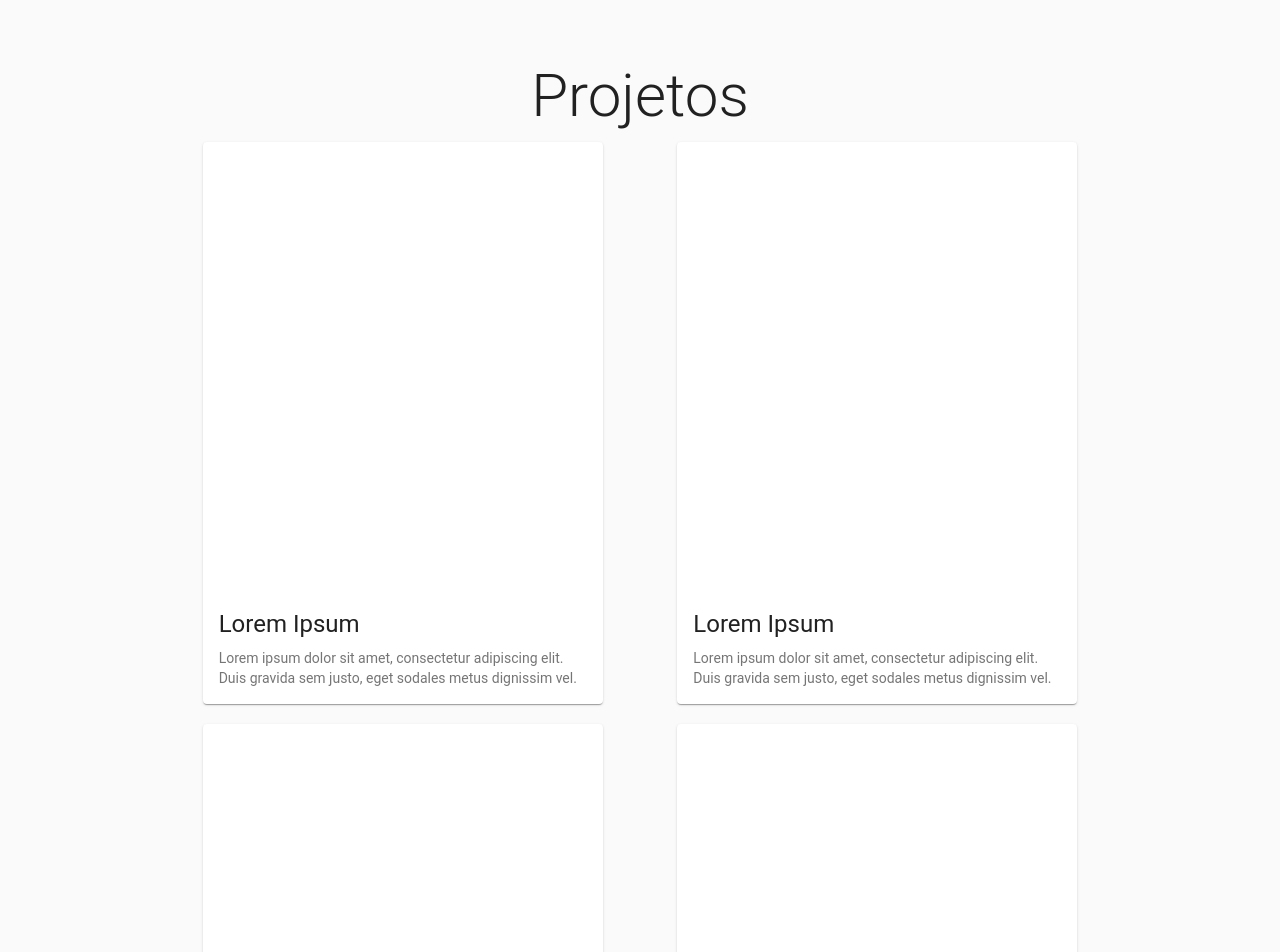
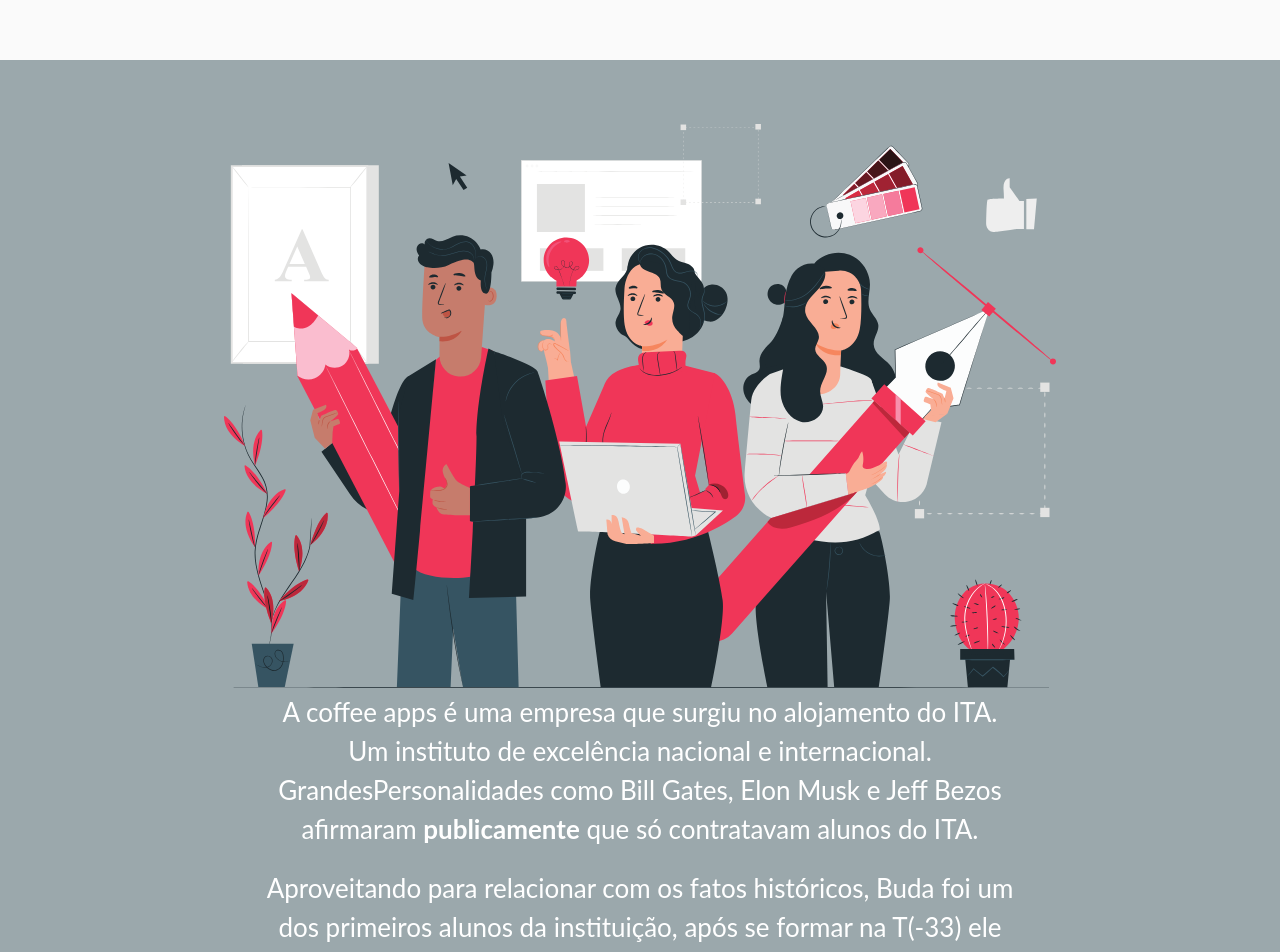
Before and after one commit to hentt30/coffe-apps-page, a React (Create React App) app in the folder landing-page/: page / in a window 1280 px wide. Shown: the part 740-1692 px from the top of the page. Built offline with nearby package versions, Linux system fonts and the light colour scheme.

Commit message:
About us page added

```diff
--- a/landing-page/src/LandingPage/App.js
+++ b/landing-page/src/LandingPage/App.js
@@ -7,6 +7,7 @@
 import AppBar from "./NavBar/NavBar.js";
 import Projetos from "./Projetos/Projetos";
 import Contato from "./Contato/Contato";
+import Sobre from "./Sobre/Sobre";
 import styled from "styled-components";
 import * as Scroll from "react-scroll"; // eslint-disable-next-line
 import Toolbar from "@material-ui/core/Toolbar";
@@ -48,6 +49,7 @@
         <ThemeProvider theme={theme}>
           <AppBar handler={this.handler} />
           <Home ref={this.scrollHome} />
+          <Sobre />
           <Projetos ref={this.scrollProjetos} />
           <Contato />
         </ThemeProvider>
--- a/landing-page/src/LandingPage/NavBar/NavBar.js
+++ b/landing-page/src/LandingPage/NavBar/NavBar.js
@@ -8,12 +8,12 @@
 import SearchIcon from "@material-ui/icons/Search";
 import InputBase from "@material-ui/core/InputBase";
 import { Link, animateScroll as scroll } from "react-scroll";
-import Hidden from '@material-ui/core/Hidden';
+import Hidden from "@material-ui/core/Hidden";
 
 const useStyles = makeStyles(theme => ({
   root: {
     flexGrow: 1,
-    fontFamily: "lato",
+    fontFamily: "lato"
   },
   appBar: {
     display: "flex",
@@ -23,10 +23,10 @@
   topBar: {
     display: "flex",
     justifyContent: "space-between",
-    [theme.breakpoints.down('xs')]: {
-      justifyContent: "center",
+    [theme.breakpoints.down("xs")]: {
+      justifyContent: "center"
     },
-    width: "1366px",
+    width: "1366px"
   },
   buttons: {
     display: "flex",
@@ -37,7 +37,7 @@
   },
   title: {
     flexGrow: 1
-  },
+  }
   /*search: {
     position: "relative",
     borderRadius: theme.shape.borderRadius,
@@ -83,10 +83,10 @@
   return (
     <div className={classes.root}>
       <AppBar className={classes.appBar} position="fixed" color="secondary">
-        <div style={{display: "flex", justifyContent: "center"}}>
+        <div style={{ display: "flex", justifyContent: "center" }}>
           <Toolbar className={classes.topBar}>
             <Hidden xsDown>
-            <Grid item style={{display: "flex", alignItems: "center"}}>
+              <Grid item style={{ display: "flex", alignItems: "center" }}>
                 <img
                   src={window.location.origin + "/workplace.svg"}
                   height="64px"
@@ -103,11 +103,20 @@
                   offset={-70}
                   duration={500}
                 >
-                <Button color="inherit" >Home</Button>
+                  <Button color="inherit">Home</Button>
                 </Link>
               </Grid>
               <Grid item>
+                <Link
+                  activeClass="active"
+                  to="sobre"
+                  spy={true}
+                  smooth={true}
+                  offset={-70}
+                  duration={500}
+                >
                   <Button color="inherit">Sobre</Button>
+                </Link>
               </Grid>
               <Grid item>
                 <Link
@@ -118,7 +127,7 @@
                   offset={-70}
                   duration={500}
                 >
-                <Button color="inherit" >Projetos</Button>
+                  <Button color="inherit">Projetos</Button>
                 </Link>
               </Grid>
               <Grid item>
--- /dev/null
+++ b/landing-page/src/LandingPage/Sobre/Sobre.js
@@ -0,0 +1,90 @@
+import React from "react";
+import CssBaseline from "@material-ui/core/CssBaseline";
+import Grid from "@material-ui/core/Grid";
+import Typography from "@material-ui/core/Typography";
+import PropTypes from "prop-types";
+import { withStyles } from "@material-ui/styles";
+
+const styles = theme => ({
+  root: {
+    display: "flex",
+    minHeight: "100vh",
+    alignItems: "center",
+    paddingTop: "64px",
+    backgroundColor: "#9BA8AC"
+  },
+  title: {
+    fontSize: "56px",
+    fontFamily: "lato",
+    fontWeight: "bold"
+  },
+  text: {
+    fontSize: "26px",
+    fontFamily: "lato",
+    color: "white"
+  },
+  img: {
+    width: "100%"
+  },
+  description: {}
+});
+
+class Home extends React.Component {
+  render() {
+    const { classes } = this.props;
+
+    return (
+      <Grid
+        container
+        component="main"
+        id="sobre"
+        justify="space-evenly"
+        className={classes.root}
+        xs={12}
+      >
+        <CssBaseline />
+
+        <Grid item>
+          <img
+            className={classes.img}
+            src={window.location.origin + "/workteam.svg"}
+          />
+        </Grid>
+
+        <Grid item className={classes.description}>
+          <Typography className={classes.text} align="center">
+            A coffee apps é uma empresa que surgiu no alojamento do ITA.
+          </Typography>
+          <Typography className={classes.text} align="center">
+            Um instituto de excelência nacional e internacional.
+          </Typography>
+          <Typography className={classes.text} align="center">
+            GrandesPersonalidades como Bill Gates, Elon Musk e Jeff Bezos
+          </Typography>
+          <Typography className={classes.text} align="center">
+            afirmaram <b>publicamente</b> que só contratavam alunos do ITA.{" "}
+          </Typography>
+          <br />
+          <Typography className={classes.text} align="center">
+            Aproveitando para relacionar com os fatos históricos, Buda foi um
+          </Typography>
+          <Typography className={classes.text} align="center">
+            dos primeiros alunos da instituição, após se formar na T(-33) ele
+          </Typography>
+          <Typography className={classes.text} align="center">
+            ascendeu e várias pessoas começaram a segui-lo. Dizem os boatos
+          </Typography>
+          <Typography className={classes.text} align="center">
+            que seu nome de bixo é Borat. Para finalizar, podemos.
+          </Typography>
+        </Grid>
+      </Grid>
+    );
+  }
+}
+
+Home.propTypes = {
+  classes: PropTypes.object.isRequired
+};
+
+export default withStyles(styles)(Home);
```
Also changed, not shown: landing-page/public/workteam.svg (added). Lines whose indentation alone changed are shown as unchanged.
